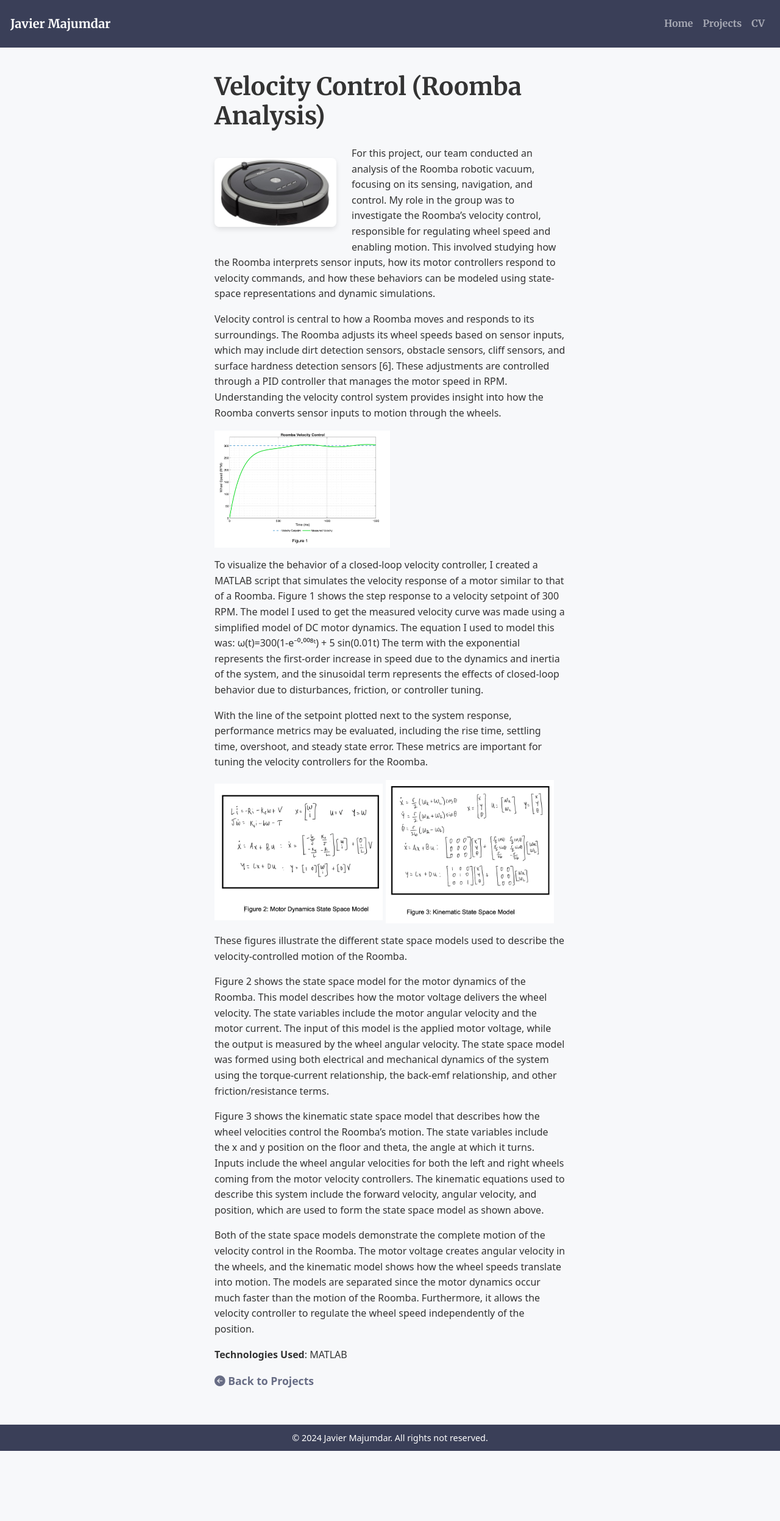
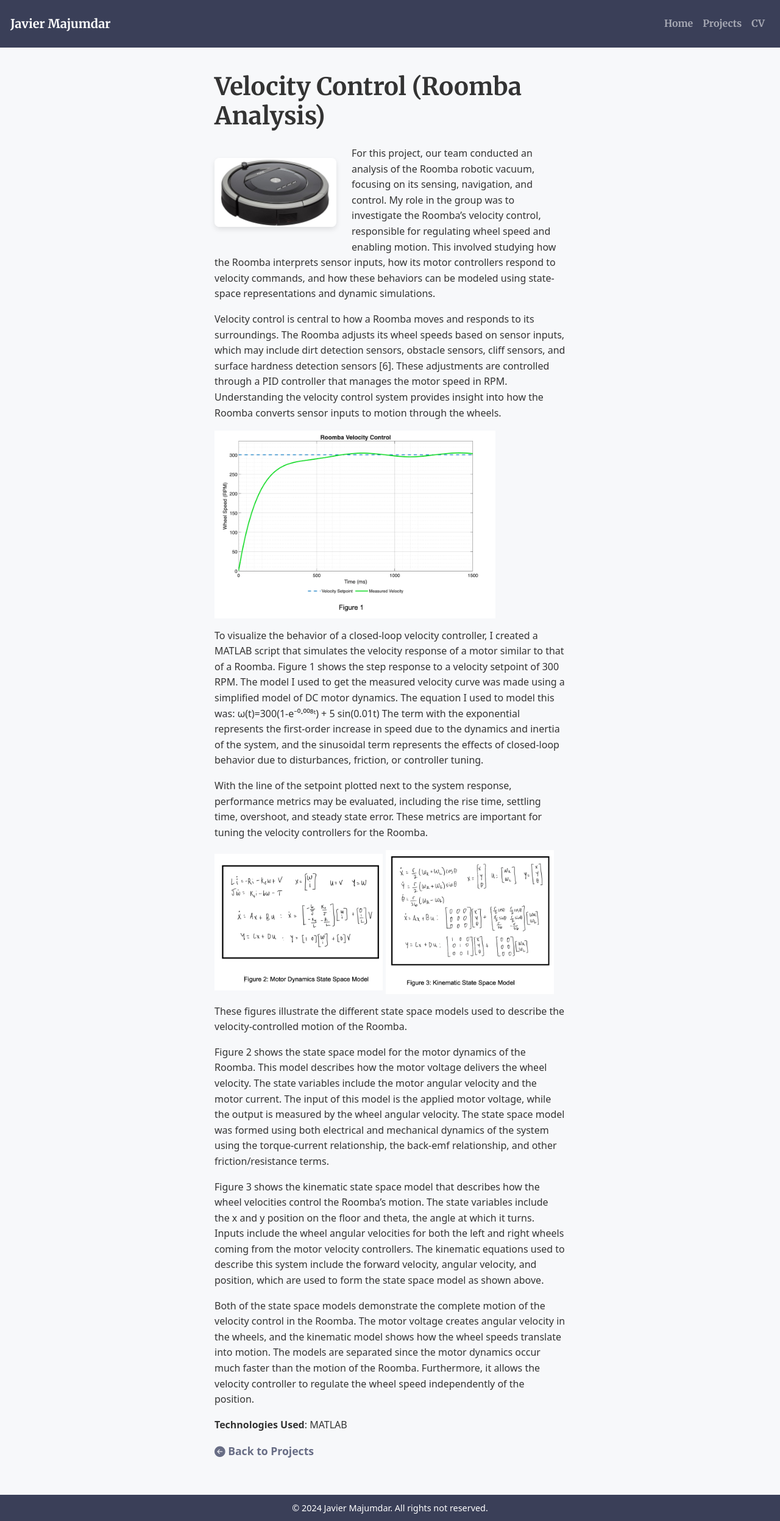
Before and after one commit to javiermajumdar/portfolio-fa25, a Jekyll site: the page built from _projects/Velocity_Control_(Roomba Analysis).md, in a window 1280 px wide. Shown: the whole page at 61% size. Built offline with Jekyll 4.4.1, drawn with Linux system fonts in a browser that asks for light colours; before the commit the page ends 2379 px from its top, so only the background shows below that.

Commit message:
update baseurl

```diff
--- a/_projects/Velocity_Control_(Roomba Analysis).md
+++ b/_projects/Velocity_Control_(Roomba Analysis).md
@@ -10,7 +10,7 @@ For this project, our team conducted an analysis of the Roomba robotic vacuum, f
 
 Velocity control is central to how a Roomba moves and responds to its surroundings. The Roomba adjusts its wheel speeds based on sensor inputs, which may include dirt detection sensors, obstacle sensors, cliff sensors, and surface hardness detection sensors [6]. These adjustments are controlled through a PID controller that manages the motor speed in RPM. Understanding the velocity control system provides insight into how the Roomba converts sensor inputs to motion through the wheels.
 
-<img src="{{ site.baseurl }}/assets/images/velocitycontrol.png" width="50%" alt="Figure 1 — Velocity Control Plot">
+<img src="{{ site.baseurl }}/assets/images/velocitycontrol.png" width="80%" alt="Figure 1 — Velocity Control Plot">
 
 To visualize the behavior of a closed-loop velocity controller, I created a MATLAB script that simulates the velocity response of a motor similar to that of a Roomba. Figure 1 shows the step response to a velocity setpoint of 300 RPM. The model I used to get the measured velocity curve was made using a simplified model of DC motor dynamics. The equation I used to model this was:
 ω(t)=300(1-e⁻⁰·⁰⁰⁸ᵗ) + 5 sin(0.01t)
```
